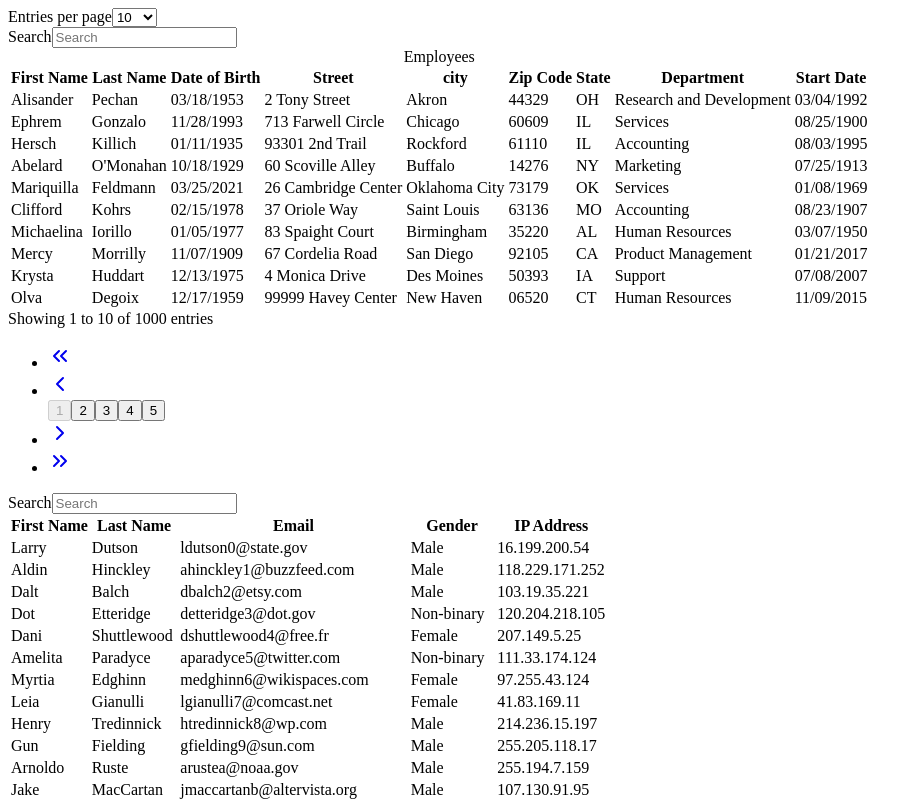
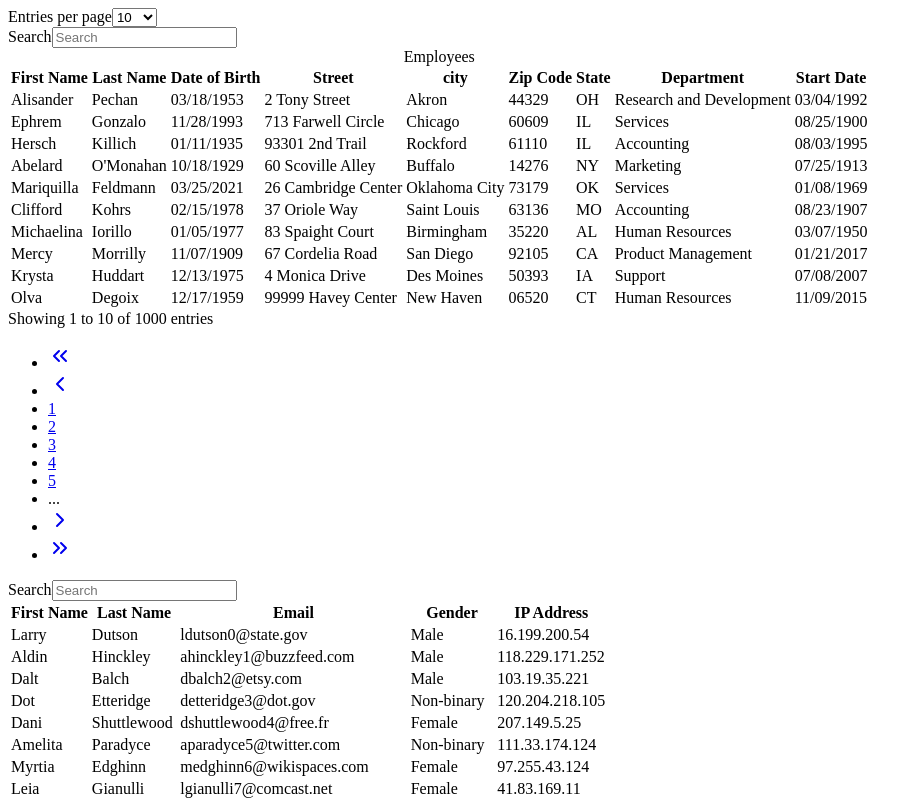
Before and after one commit to lehmax/DataTable, a React (Vite) app: page / in a window 1280 px wide. Shown: the top 801 px of the page, without its empty margins (0-922 px from the left). Built offline with nearby package versions, Linux system fonts and the light colour scheme.

Commit message:
improve pagination

```diff
--- a/src/components/Pagination.tsx
+++ b/src/components/Pagination.tsx
@@ -8,8 +8,19 @@ import { useDataTableContext } from "../hooks/useDataTableContext";
 
 const Pagination = () => {
   const { pagination } = useDataTableContext();
-
-  const { start, end, total } = pagination.paginationInformations;
+  const {
+    currentPage,
+    totalPages,
+    paginationInformations,
+    firstPage,
+    prevPage,
+    lastPage,
+    nextPage,
+    paginationButtons,
+  } = pagination;
+  const { start, end, total } = paginationInformations;
+  const isFirstPage = currentPage === 1;
+  const isEndPage = currentPage === totalPages;
 
   return (
     <div>
@@ -23,11 +34,11 @@ const Pagination = () => {
               href="#first"
               onClick={(event) => {
                 event.preventDefault();
-                pagination.firstPage();
+                firstPage();
               }}
-              aria-disabled="true"
+              aria-disabled={currentPage === 1 ? "true" : "false"}
             >
-              <ChevronsLeft />
+              <ChevronsLeft aria-hidden="true" />
             </a>
           </li>
           <li>
@@ -35,23 +46,34 @@ const Pagination = () => {
               href="#previous"
               onClick={(event) => {
                 event.preventDefault();
-                pagination.prevPage();
+                prevPage();
               }}
-              aria-disabled="true"
+              aria-disabled={currentPage === 1 ? "true" : "false"}
             >
-              <ChevronLeft />
+              <ChevronLeft aria-hidden="true" />
             </a>
           </li>
-          {pagination.paginationButtons}
+          {totalPages > 5 && !isFirstPage && (
+            <li>
+              <span>...</span>
+            </li>
+          )}
+          {paginationButtons}
+          {totalPages > 5 && !isEndPage && (
+            <li>
+              <span>...</span>
+            </li>
+          )}
           <li>
             <a
               href="#next"
               onClick={(event) => {
                 event.preventDefault();
-                pagination.nextPage();
+                nextPage();
               }}
+              aria-disabled={currentPage === totalPages ? "true" : "false"}
             >
-              <ChevronRight />
+              <ChevronRight aria-hidden="true" />
             </a>
           </li>
           <li>
@@ -59,10 +81,11 @@ const Pagination = () => {
               href="#last"
               onClick={(event) => {
                 event.preventDefault();
-                pagination.lastPage();
+                lastPage();
               }}
+              aria-disabled={currentPage === totalPages ? "true" : "false"}
             >
-              <ChevronsRight />
+              <ChevronsRight aria-hidden="true" />
             </a>
           </li>
         </ul>
--- a/src/context/DataTableContext.tsx
+++ b/src/context/DataTableContext.tsx
@@ -18,6 +18,7 @@ export type DataTableContextType = {
     entriesPerPagesRange: number[];
     entriesPerPage: number;
     currentPage: number;
+    totalPages: number;
     entries: DataType[];
     paginationButtons: JSX.Element[];
     paginationInformations: {
@@ -43,6 +44,7 @@ export const DataTableContext = createContext<DataTableContextType>({
     entriesPerPagesRange: [10, 25, 50, 100],
     entriesPerPage: 10,
     currentPage: 1,
+    totalPages: 1,
     entries: [],
     paginationButtons: [],
     paginationInformations: {
--- a/src/hooks/usePagination.tsx
+++ b/src/hooks/usePagination.tsx
@@ -37,13 +37,18 @@ const usePagination = (
   const paginationButtons = Array.from(
     { length: endPageBtn - startPageBtn + 1 },
     (_, index) => (
-      <button
-        key={startPageBtn + index}
-        onClick={() => setCurrentPage(startPageBtn + index)}
-        disabled={currentPage === startPageBtn + index}
-      >
-        {startPageBtn + index}
-      </button>
+      <li key={startPageBtn + index}>
+        <a
+          href="#"
+          aria-current={currentPage === startPageBtn + index}
+          onClick={(event) => {
+            event.preventDefault();
+            setCurrentPage(startPageBtn + index);
+          }}
+        >
+          {startPageBtn + index}
+        </a>
+      </li>
     )
   );
 
@@ -61,6 +66,7 @@ const usePagination = (
     currentPage,
     entriesPerPage,
     paginationButtons,
+    totalPages,
     paginationInformations: {
       start: totalEntries !== 0 ? startIndex + 1 : 0,
       end: lastIndex < totalEntries ? lastIndex : totalEntries,
```
